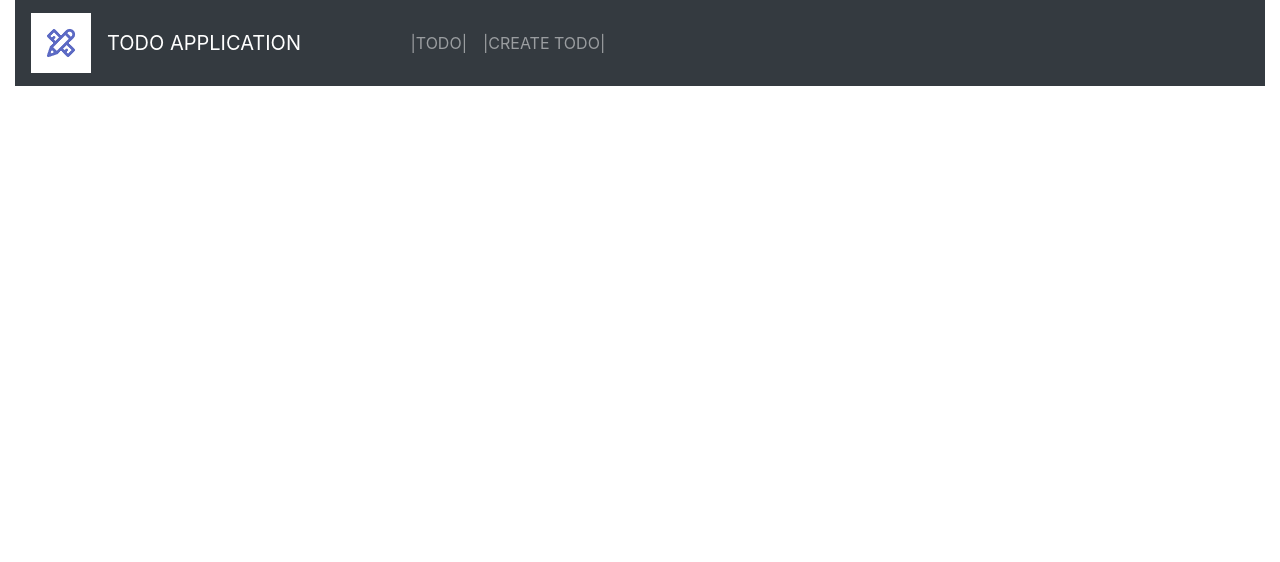
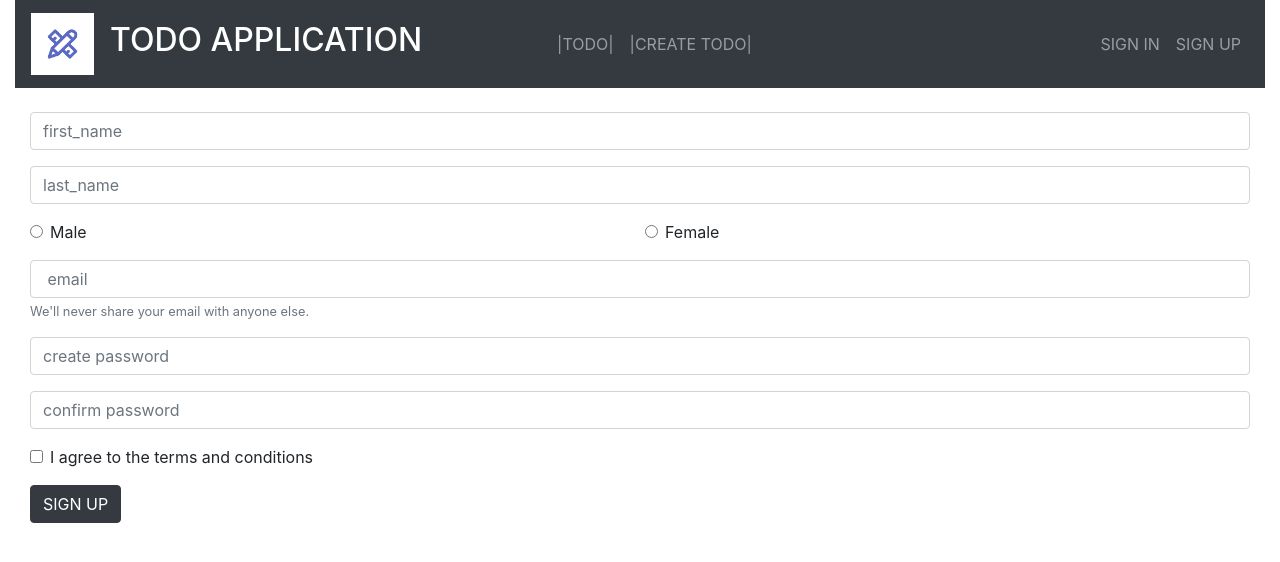
Before and after one commit to Jay-2019/react-client, a React (Create React App) app: page /sign_up in a window 1280 px wide. Shown: the top 562 px of the page. Built offline with nearby package versions, Linux system fonts and the light colour scheme.

Commit message:
signup feature build

```diff
--- a/src/Components/App.js
+++ b/src/Components/App.js
@@ -3,9 +3,12 @@ import { BrowserRouter, Route, Link } from 'react-router-dom';
 import "bootstrap/dist/css/bootstrap.min.css";
 import logo from './brand.png'
 
+// import Registration from "./Registration";
 import CreateTodo from "./CreateTodo";
 import EditTodo from "./EditTodo";
 import TodoList from "./TodoList";
+// import Signin from './Signin';
+import Signup from './Signup';
 
 class App extends React.Component {
 
@@ -20,20 +23,18 @@ class App extends React.Component {
           <nav className="navbar navbar-expand-lg navbar-dark bg-dark">
             <a className="navbar-brand" href="/" >
               <img src={logo}
-                width="60"
-                height="60"
+                width="63"
+                height="62"
                 className="d-inline-block align-top"
                 alt="todo_app_logo" />
 
             </a>
-            <Link to="/" className="navbar-brand">TODO APPLICATION</Link>
+
+            <Link to="/" className="navbar-brand"> <h2>TODO APPLICATION</h2></Link>
 
 
-            &nbsp;
-            &nbsp;      &nbsp;      &nbsp;      &nbsp;      &nbsp;     &nbsp;     &nbsp;      &nbsp;
-             &nbsp;
-            <div className="collpase navbar-collapse">
-              <ul className="navbar-nav mr-auto">
+            <div className="collpase navbar-collapse ">
+              <ul className="navbar-nav  mx-auto">
                 <li className="navbar-item">
                   <Link to="/" className="nav-link">|TODO| </Link>
                 </li>
@@ -45,11 +46,25 @@ class App extends React.Component {
                 </li> */}
               </ul>
             </div>
+
+            <div className="collpase navbar-collapse ">
+              <ul className="navbar-nav  ml-auto">
+                <li className="navbar-item">
+                  <Link to="/sign_in" className="nav-link">SIGN IN</Link>
+                </li>
+                <li className="navbar-item">
+                  <Link to="/sign_up" className="nav-link">SIGN UP </Link>
+                </li>
+              </ul>
+            </div>
           </nav>
           <br />
           <Route path="/" exact component={TodoList} />
           <Route path="/EditTodo/:id" component={EditTodo} />
           <Route path="/CreateTodo" component={CreateTodo} />
+          {/* <Route path="/sign_in" component={Signin} /> */}
+          <Route path="/sign_up" component={Signup} />
+
         </div>
       </BrowserRouter>
     )
--- /dev/null
+++ b/src/Components/Signup.js
@@ -0,0 +1,79 @@
+import React, { Component, Fragment } from 'react'
+
+export default class Signup extends Component {
+    render() {
+        return (
+            <Fragment>
+                <div className="container-fluid">
+                    <form>
+                        <div className="form-group">
+                            <input type="text" className="form-control" id="inputFirstName" aria-describedby="firstnameHelp" placeholder="first_name" />
+                        </div>
+                        <div className="form-group">
+                            <input type="text" className="form-control" id="inputLastName" aria-describedby="lastnameHelp" placeholder="last_name" />
+                        </div>
+
+                        <div className="form-group form-check ">
+                            <div className="row">
+                                <div className="col">
+                                    <input className="form-check-input"
+                                        type="radio"
+                                        name="genderOptions"
+                                        id="male"
+                                        value="male"
+                                    // checked={this.state.gender === 'male'}
+                                    // onChange={this.handleGender}
+                                    />
+                                    <label className="form-check-label" > Male</label>
+                                </div>
+
+                                <div className="col">
+                                    <input className="form-check-input"
+                                        type="radio"
+                                        name="genderOptions"
+                                        id="female"
+                                        value="female"
+                                    // checked={this.state.gender === 'female'}
+                                    // onChange={this.handleGender}
+                                    />
+                                    <label className="form-check-label" > Female</label>
+                                </div>
+                            </div>
+                        </div>
+
+                        {/* <div className="form-group form-check">
+                            <input className="form-check-input"
+                                type="radio"
+                                name="genderOptions"
+                                id="female"
+                                value="female"
+                                // checked={this.state.gender === 'female'}
+                                // onChange={this.handleGender}
+                                />
+                            <label className="form-check-label" > Female</label>
+
+                        </div> */}
+
+
+                        <div className="form-group">
+                            <input type="email" className="form-control" id="inputEmail" aria-describedby="emailHelp" placeholder=" email" />
+                            <small id="emailHelp" className="form-text text-muted">We'll never share your email with anyone else.</small>
+                        </div>
+                        <div className="form-group">
+                            <input type="password" className="form-control" id="inputCreatePassword" placeholder="create password" />
+                        </div>
+                        <div className="form-group">
+                            <input type="password" className="form-control" id="inputConfirmPassword" placeholder="confirm password" />
+                        </div>
+
+                        <div className="form-group form-check">
+                            <input type="checkbox" className="form-check-input" id="termandcondition" />
+                            <label className="form-check-label" htmlfor="termandcondition">I agree to the terms and conditions</label>
+                        </div>                {/* I agree to the terms and conditions */}
+                        <button type="submit" value="sign up" className="btn btn-dark"> SIGN UP </button>
+                    </form>
+                </div>
+            </Fragment>
+        )
+    }
+}
```
